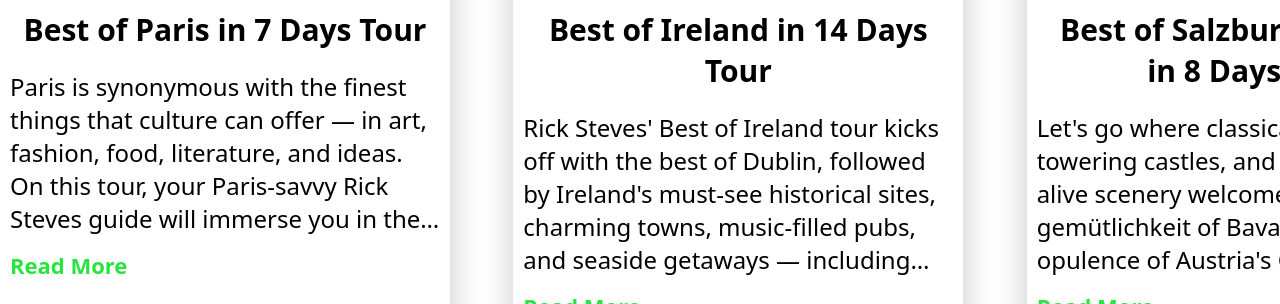
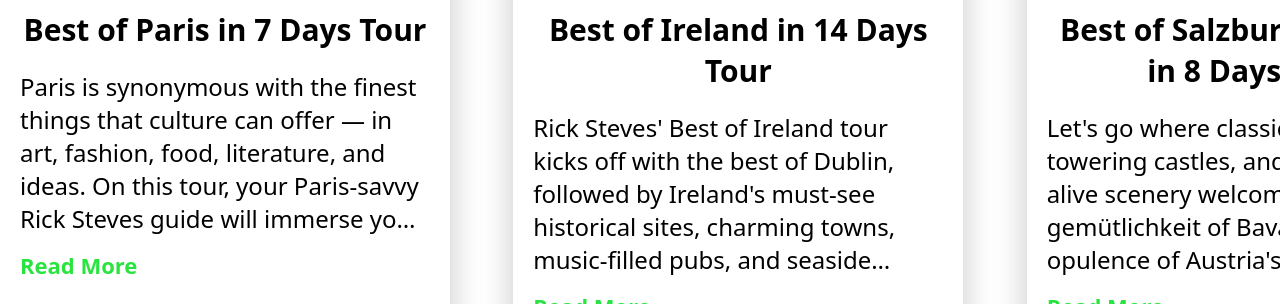
Before and after one commit to bernardkrehula/React-summer-destinations, a React (Vite) app in the folder my-app/: page / in a window 1280 px wide. Shown: the part 648-952 px from the top of the page. Built offline with nearby package versions, Linux system fonts and the light colour scheme.

Commit message:
Show info on click Read More

```diff
--- a/my-app/src/App.css
+++ b/my-app/src/App.css
@@ -44,11 +44,22 @@
   margin-left: 10px;
   margin-right: 10px;
   display: -webkit-box;
+  margin-left: 20px;
+  margin-right: 20px;
+  text-align: left;
+}
+.tour-info-clamp {
+  display: -webkit-box;
   -webkit-line-clamp: 5;
   -webkit-box-orient: vertical;
   overflow: hidden;
   text-overflow: ellipsis;
-  text-align: left;
+}
+
+.tour-info-full {
+  display: block;
+  overflow: visible;
+  -webkit-line-clamp: unset;
 }
 .tour img {
   object-fit: cover;
@@ -70,8 +81,9 @@
   margin-top: 15px;
   font-size: 2.2rem;
   text-align: left;
-  margin-left: 10px;
-  color:  rgb(40, 228, 62);
+  margin-left: 20px;
+  color: rgb(40, 228, 62);
+  cursor: pointer;
 }
 .tour button:hover {
   color: white;
--- a/my-app/src/App.jsx
+++ b/my-app/src/App.jsx
@@ -9,7 +9,9 @@
   const removeTourOnClick = (id) => {
       setTours(prev => prev.filter(tour => tour.id !== id))
   }
-
+  const readMe = (id) => {
+    setTours(prev => prev.map(tour => tour.id === id ? {...tour, isRead: !tour.isRead} : tour))
+  }
 
   return (
     <>
@@ -18,7 +20,7 @@
         <ul className='tours'>
           {tours.map(tour => {
             return (
-              <CreateTour key={tour.id} {...tour} removeTourOnClick={removeTourOnClick}/>
+              <CreateTour key={tour.id} {...tour} removeTourOnClick={removeTourOnClick} readMe={readMe}/>
             )
           })}
         </ul>
--- a/my-app/src/tour.jsx
+++ b/my-app/src/tour.jsx
@@ -1,13 +1,13 @@
 
-const CreateTour = ({id, price, title, info, isInterested, image, removeTourOnClick}) => {
+const CreateTour = ({id, price, title, info, isRead, image, removeTourOnClick, readMe}) => {
 
     return (
         <li className='tour' key={id}>
             <img src={image}></img>
             <h4>${price}</h4>
             <h2>{title}</h2>
-            <p>{info}</p>
-            <h3>Read More</h3>
+            <p className={isRead ? "tour-info-full" : "tour-info-clamp"}>{info}</p>
+            <h3 onClick={() => {readMe(id)}}>Read More</h3>
             <button onClick={() => {removeTourOnClick(id)}}>Not interested</button>
           </li>
     )
```
